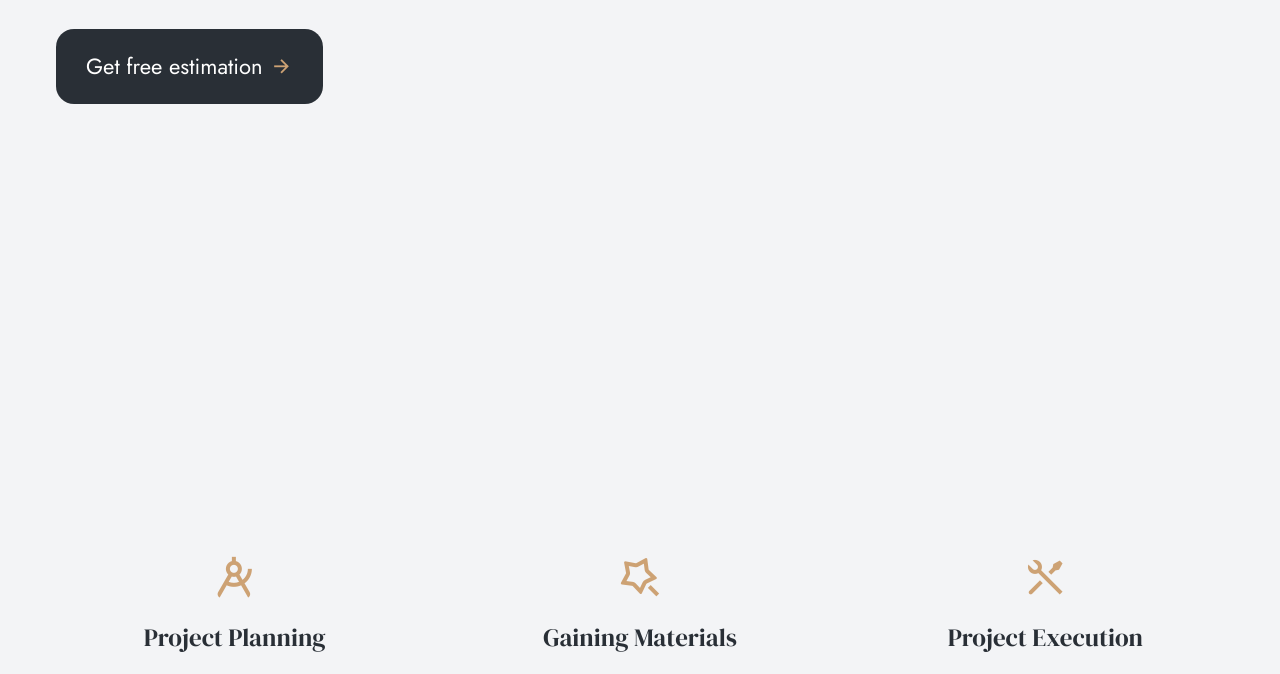
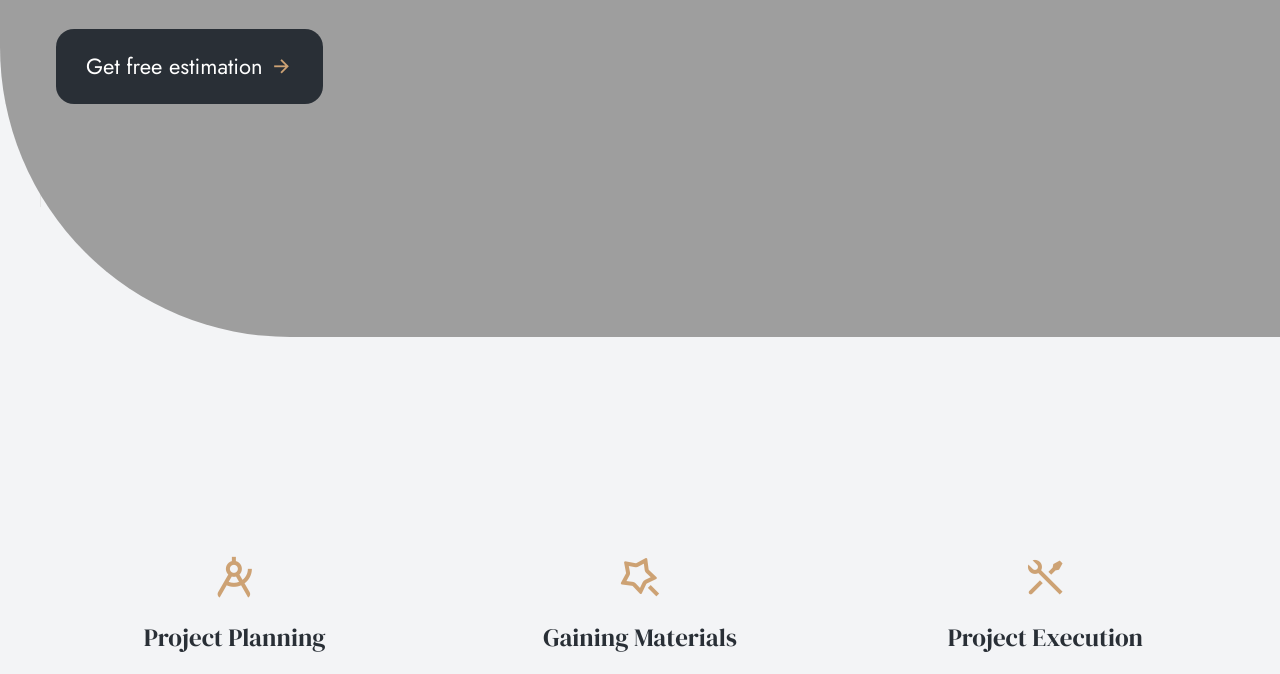
Before and after one commit to Beegood-b/tailwind-interior-mockup, a website: page index.html in a window 1280 px wide. Shown: the part 593-1267 px from the top of the page. Drawn offline with nearby package versions, Linux system fonts and the light colour scheme; the site is published under a folder, as on GitHub Pages, so addresses that start at the root find nothing.

Commit message:
adjusted: img paths

```diff
--- a/css/input.css
+++ b/css/input.css
@@ -27,11 +27,11 @@
 }
 
 @utility bg-hero {
-  background-image: url('/assets/hero/bg.jpg');
+  background-image: url('../assets/hero/bg.jpg');
 }
 
 @utility bg-grid {
-  background-image: url('/assets/grid.png');
+  background-image: url('../assets/grid.png');
 }
 
 body {
```
Also changed, not shown: dist/styles.css.
